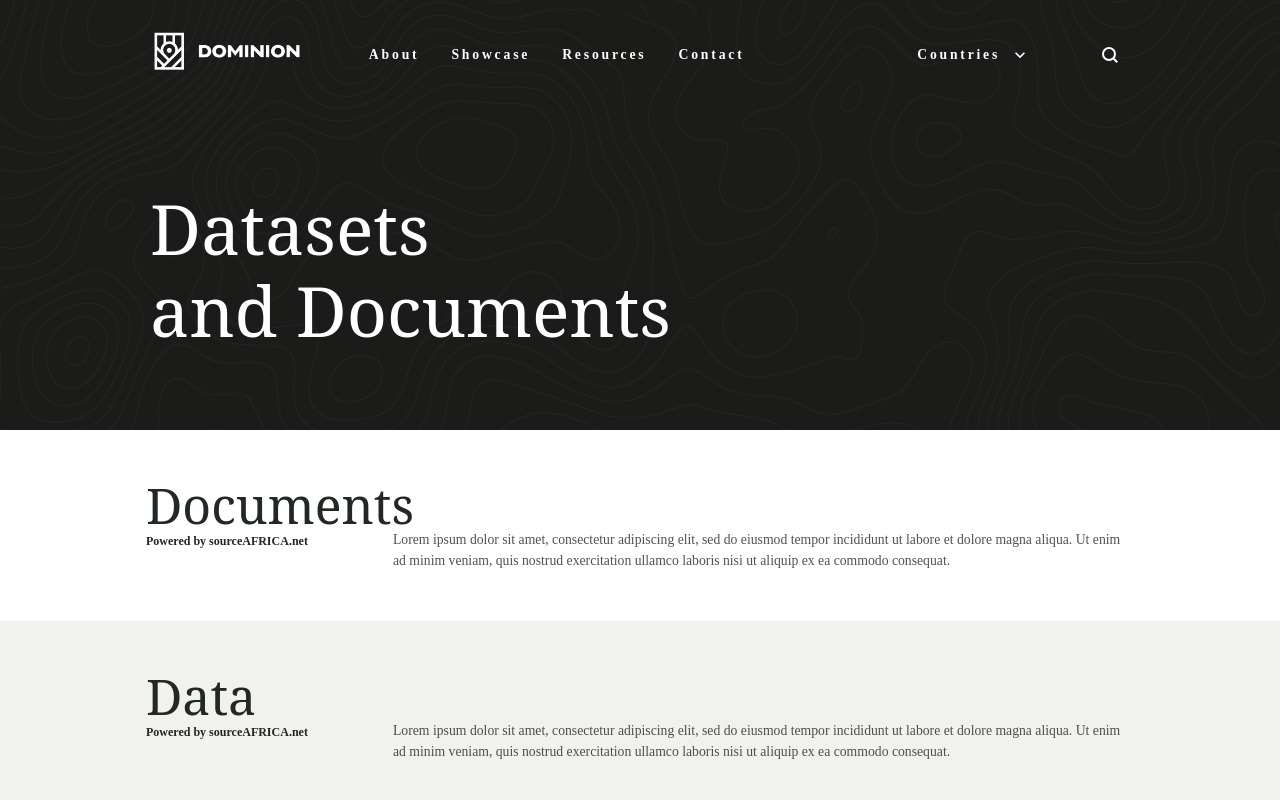
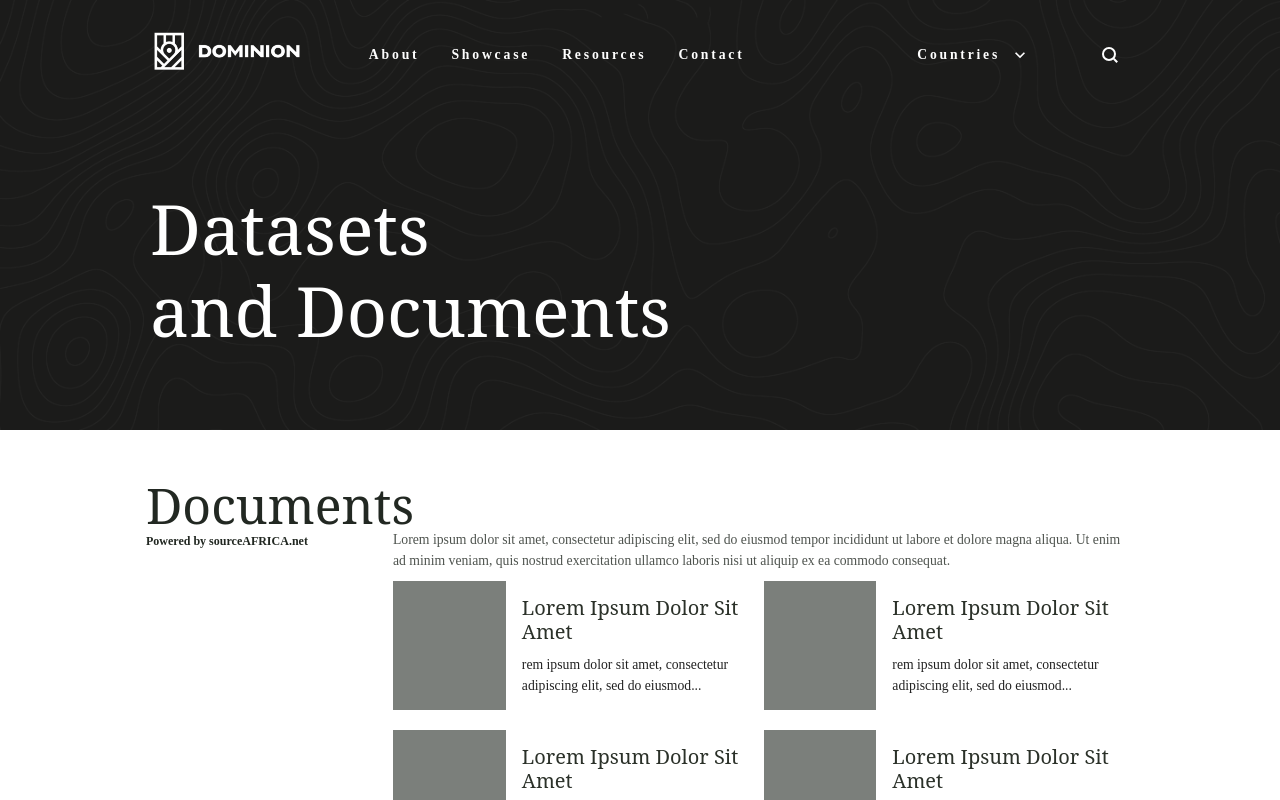
Before and after one commit to CodeForAfrica/Dominion.AFRICA, a React (Create React App) app: page /resources in a window 1280 px wide. Shown: the top 800 px of the page. Built offline with nearby package versions, Linux system fonts and the light colour scheme.

Commit message:
Create DocumentCard + Add Document Card to Resources Page

```diff
--- a/src/Theme.js
+++ b/src/Theme.js
@@ -41,7 +41,8 @@ const Theme = createMuiTheme({
     h4: {
       color: '#2b3129',
       fontFamily: FONT_FAMILY_HEADING,
-      textTransform: 'capitalize'
+      textTransform: 'capitalize',
+      fontSize: '1.25rem'
     },
     h5: {
       color: '#2b3129',
--- /dev/null
+++ b/src/components/Card/Document.js
@@ -0,0 +1,62 @@
+import React from 'react';
+
+import { PropTypes } from 'prop-types';
+import {
+  Grid,
+  Typography,
+  Card,
+  CardActionArea,
+  CardContent
+} from '@material-ui/core';
+import { withStyles } from '@material-ui/core/styles';
+
+const styles = {
+  root: {},
+  preview: {
+    width: 'available',
+    backgroundColor: '#7b7f7b',
+    height: '8.0625rem'
+  },
+  content: {
+    padding: '0.625rem 0'
+  },
+  description: {
+    marginTop: '0.625rem'
+  }
+};
+
+function Document({ classes, title, description, preview }) {
+  return (
+    <Card className={classes.root}>
+      <CardActionArea>
+        <CardContent className={classes.content}>
+          <Grid container direction="row" spacing={2}>
+            <Grid item xs={4}>
+              <div className={classes.preview}>{preview}</div>
+            </Grid>
+
+            <Grid item xs={8} container direction="column" justify="center">
+              <Typography variant="h4">{title}</Typography>
+              <Typography className={classes.description}>
+                {description}
+              </Typography>
+            </Grid>
+          </Grid>
+        </CardContent>
+      </CardActionArea>
+    </Card>
+  );
+}
+
+Document.propTypes = {
+  classes: PropTypes.shape({}).isRequired,
+  title: PropTypes.string.isRequired,
+  description: PropTypes.string.isRequired,
+  preview: PropTypes.element
+};
+
+Document.defaultProps = {
+  preview: null
+};
+
+export default withStyles(styles)(Document);
--- a/src/components/Section.js
+++ b/src/components/Section.js
@@ -29,7 +29,7 @@ const styles = theme => ({
   }
 });
 
-function Section({ classes, light, title, subtitle, description }) {
+function Section({ classes, light, title, subtitle, description, children }) {
   return (
     <div className={classNames(classes.root, { [classes.light]: light })}>
       <Typography variant="h3">{title}</Typography>
@@ -41,6 +41,7 @@ function Section({ classes, light, title, subtitle, description }) {
           <Typography className={classes.description}>{description}</Typography>
         </Grid>
       </Grid>
+      {children}
     </div>
   );
 }
@@ -50,11 +51,16 @@ Section.propTypes = {
   classes: PropTypes.shape({}).isRequired,
   title: PropTypes.string.isRequired,
   subtitle: PropTypes.string.isRequired,
-  description: PropTypes.string.isRequired
+  description: PropTypes.string.isRequired,
+  children: PropTypes.oneOfType([
+    PropTypes.arrayOf(PropTypes.node),
+    PropTypes.node
+  ])
 };
 
 Section.defaultProps = {
-  light: false
+  light: false,
+  children: null
 };
 
 export default withStyles(styles)(Section);
--- a/src/pages/Resources.js
+++ b/src/pages/Resources.js
@@ -1,8 +1,10 @@
 import React from 'react';
+import { Grid } from '@material-ui/core';
 import { ResourcePageHeader } from '../components/Header';
 import Page from '../components/Page';
 import config from '../config';
 import Section from '../components/Section';
+import DocumentCard from '../components/Card/Document';
 
 function Resources() {
   return (
@@ -13,7 +15,18 @@ function Resources() {
         subtitle="Powered by sourceAFRICA.net"
         description="Lorem ipsum dolor sit amet, consectetur adipiscing elit, sed do eiusmod tempor incididunt ut labore et dolore magna aliqua. Ut enim ad minim veniam, quis nostrud exercitation ullamco laboris nisi ut aliquip ex ea commodo consequat. "
       >
-        <div />
+        <Grid container justify="flex-end">
+          <Grid item md={9} container justify="space-between">
+            {[...new Array(10)].map(() => (
+              <Grid item xs={12} md={6}>
+                <DocumentCard
+                  title="Lorem ipsum dolor sit amet"
+                  description="rem ipsum dolor sit amet, consectetur adipiscing elit, sed do eiusmod..."
+                />
+              </Grid>
+            ))}
+          </Grid>
+        </Grid>
       </Section>
       <Section
         light
```
